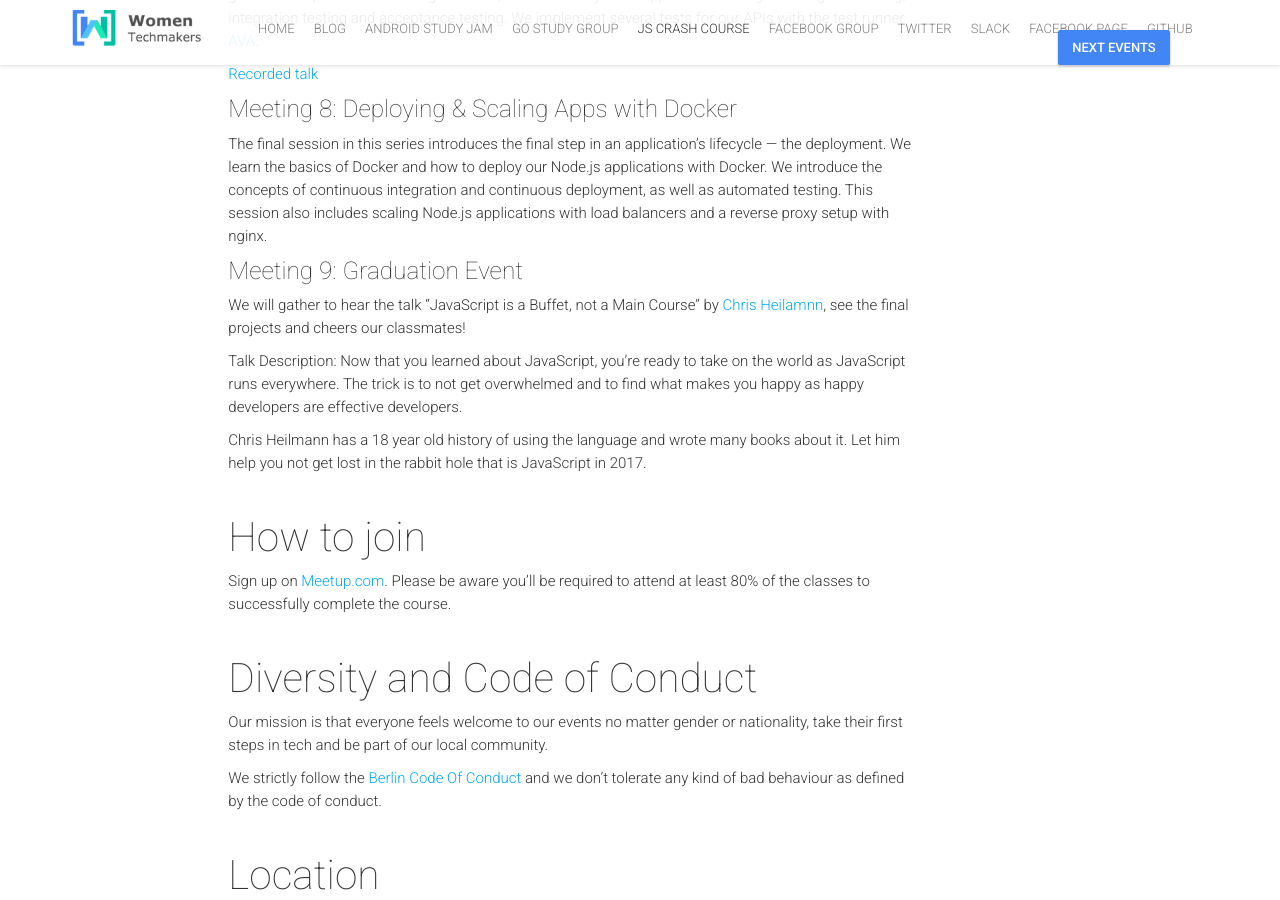
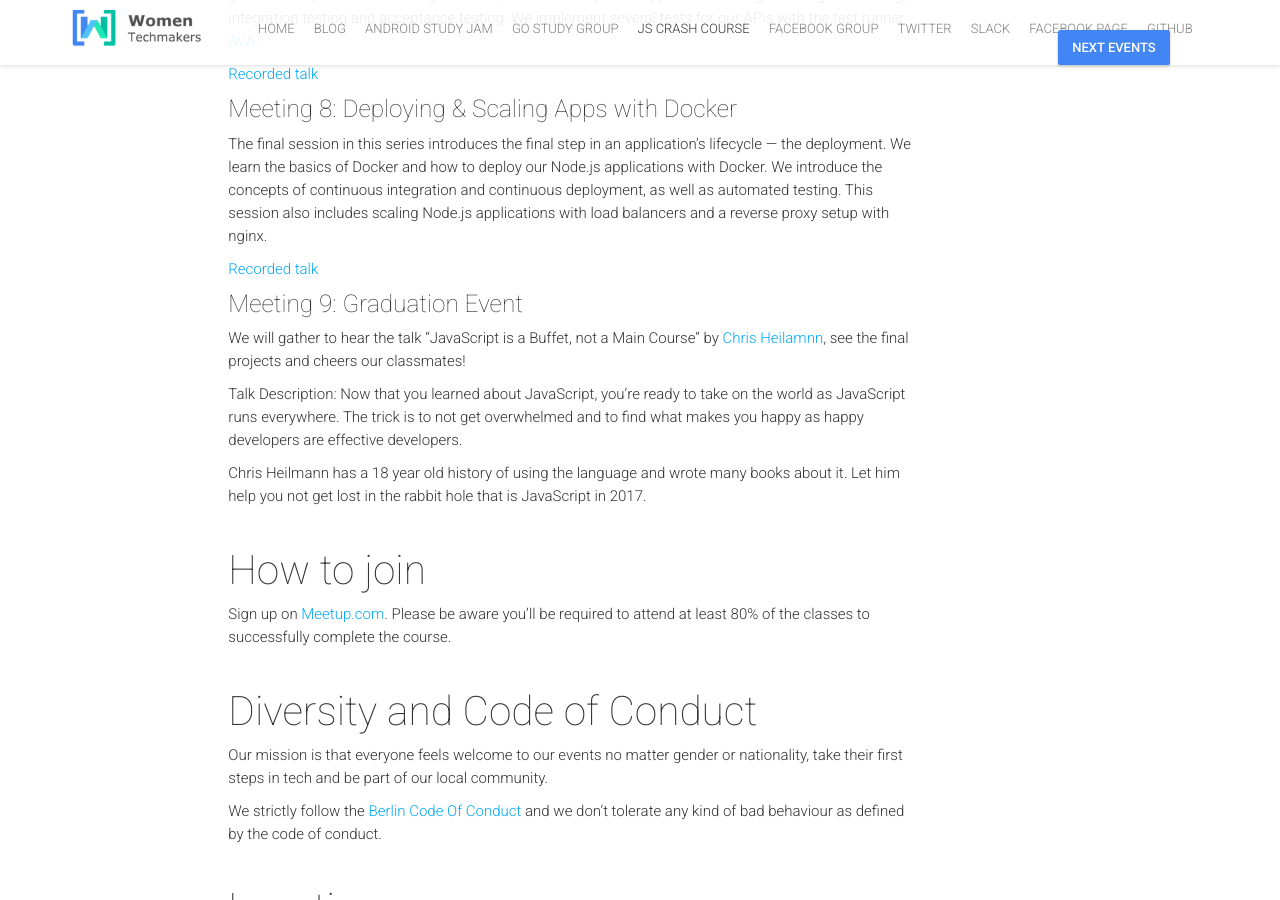
Before and after one commit to WTMBerlin/wtmberlin.github.io, a Jekyll site: the page built from javascript-crash-course.md, in a window 1280 px wide and 900 px high, scrolled down 2187 px. Built offline with Jekyll 4.4.1, drawn with Linux system fonts in a browser that asks for light colours; nearby versions of some CDN libraries; comment, search, counter and statistics services are not loaded.

Commit message:
Add recording of JS lecture#8

```diff
--- a/javascript-crash-course.md
+++ b/javascript-crash-course.md
@@ -69,6 +69,8 @@
 
 The final session in this series introduces the final step in an application's lifecycle — the deployment. We learn the basics of Docker and how to deploy our Node.js applications with Docker. We introduce the concepts of continuous integration and continuous deployment, as well as automated testing. This session also includes scaling Node.js applications with load balancers and a reverse proxy setup with nginx.
 
+[Recorded talk](https://youtu.be/R2eYylz41Gg)
+
 ###### Meeting 9: Graduation Event
 
 We will gather to hear the talk "JavaScript is a Buffet, not a Main Course" by [Chris Heilamnn](http://christianheilmann.com/), see the final projects and cheers our classmates!
```
